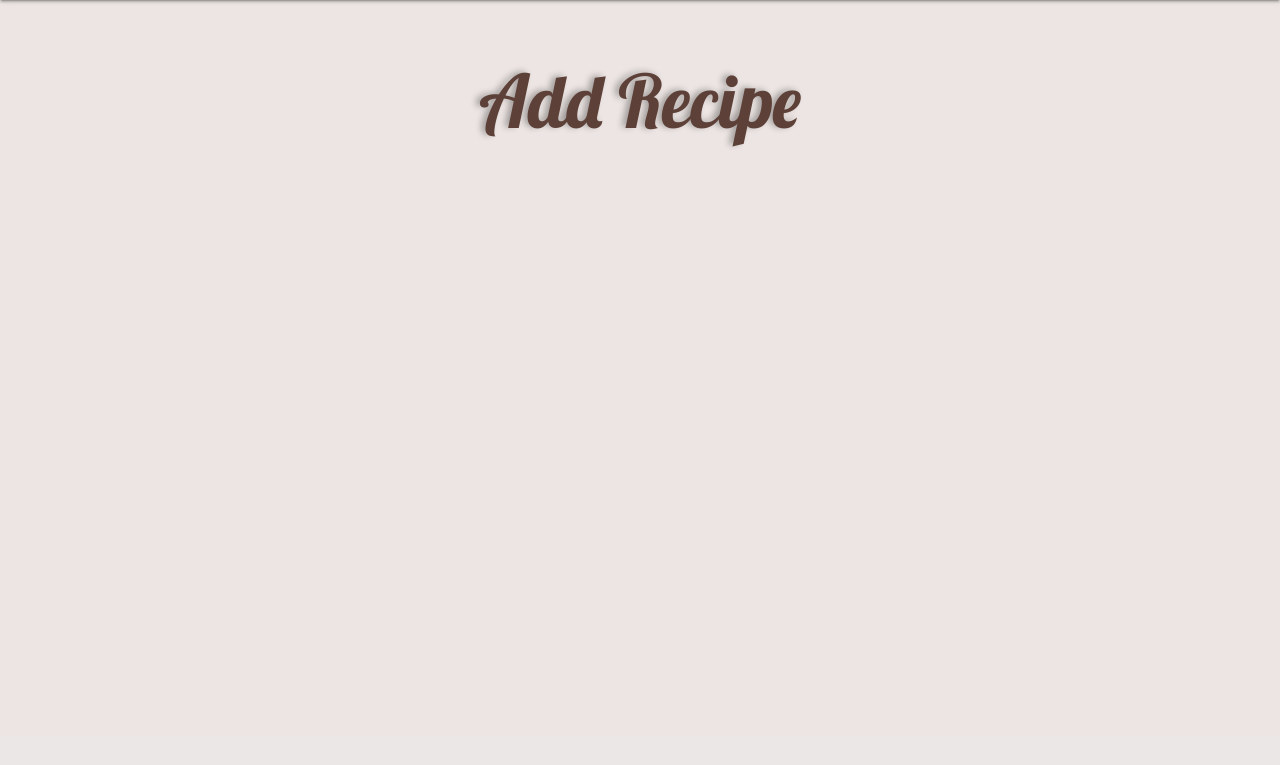
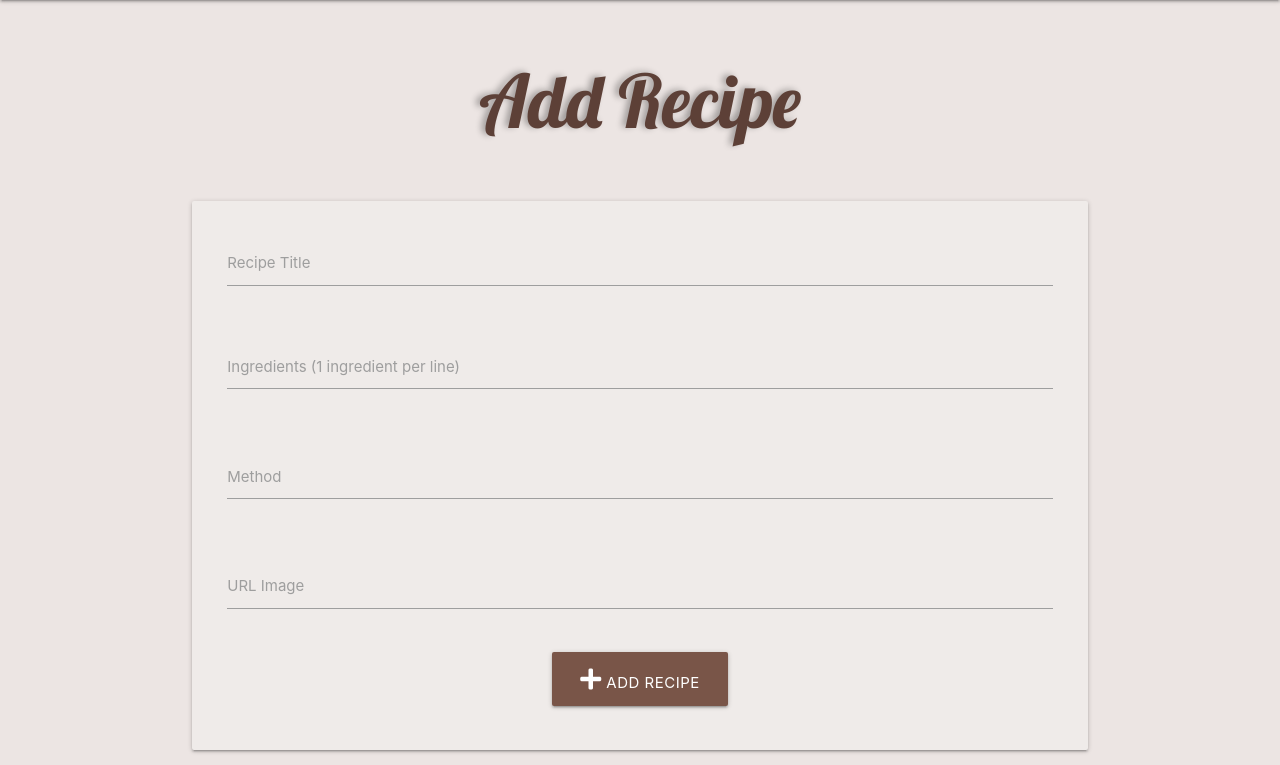
Before and after one commit to KlaudiaMatysiak/Cookbook, a Flask app: template templates/add_recipe.html in a window 1280 px wide. Shown: the part 64-829 px from the top of the page. Before the commit the page ends 212 px from the top, so only its background shows below. Run offline with Flask 2, Linux system fonts and the light colour scheme; the template is opened without the code that fills it, so the values that code supplies are empty; some libraries are stand-ins or nearby versions.

Commit message:
Add form for adding the recipe

```diff
--- a/templates/add_recipe.html
+++ b/templates/add_recipe.html
@@ -1,4 +1,40 @@
 {% extends "base.html" %}
 {% block content %}
     <h3 class="center-align title">Add Recipe</h3>
+    <div class="row card-panel brown lighten-5">
+        <form class="col s12" method="POST" action="{{ url_for('add_recipe') }}">
+            <div class="row">
+                <div class="input-field col s12">
+                    <input id="title" name="title" type="text" minlength="5" maxlength="50"
+                    class="validate" required>
+                    <label for="title">Recipe Title</label>
+                </div>
+            </div>
+            <div class="row">
+                <div class="input-field col s12">
+                  <textarea id="ingredients" name="ingredients" class="materialize-textarea" required></textarea>
+                  <label for="ingredients">Ingredients (1 ingredient per line)</label>
+                </div>
+            </div>
+            <div class="row">
+                <div class="input-field col s12">
+                  <textarea id="method" name="method" class="materialize-textarea" required></textarea>
+                  <label for="method">Method</label>
+                </div>
+            </div>
+            <div class="row">
+                <div class="input-field col s12">
+                    <input id="image" name="image" type="url" class="validate" required>
+                    <label for="image">URL Image</label>
+                </div>
+            </div>
+            <div class="row">
+                <div class="col s12 center-align">
+                    <button type="submit" class="btn-large brown">
+                        <i class="fas fa-plus"></i> Add Recipe
+                    </button>
+                </div>
+            </div>
+        </form>
+    </div>
 {% endblock %}
```
